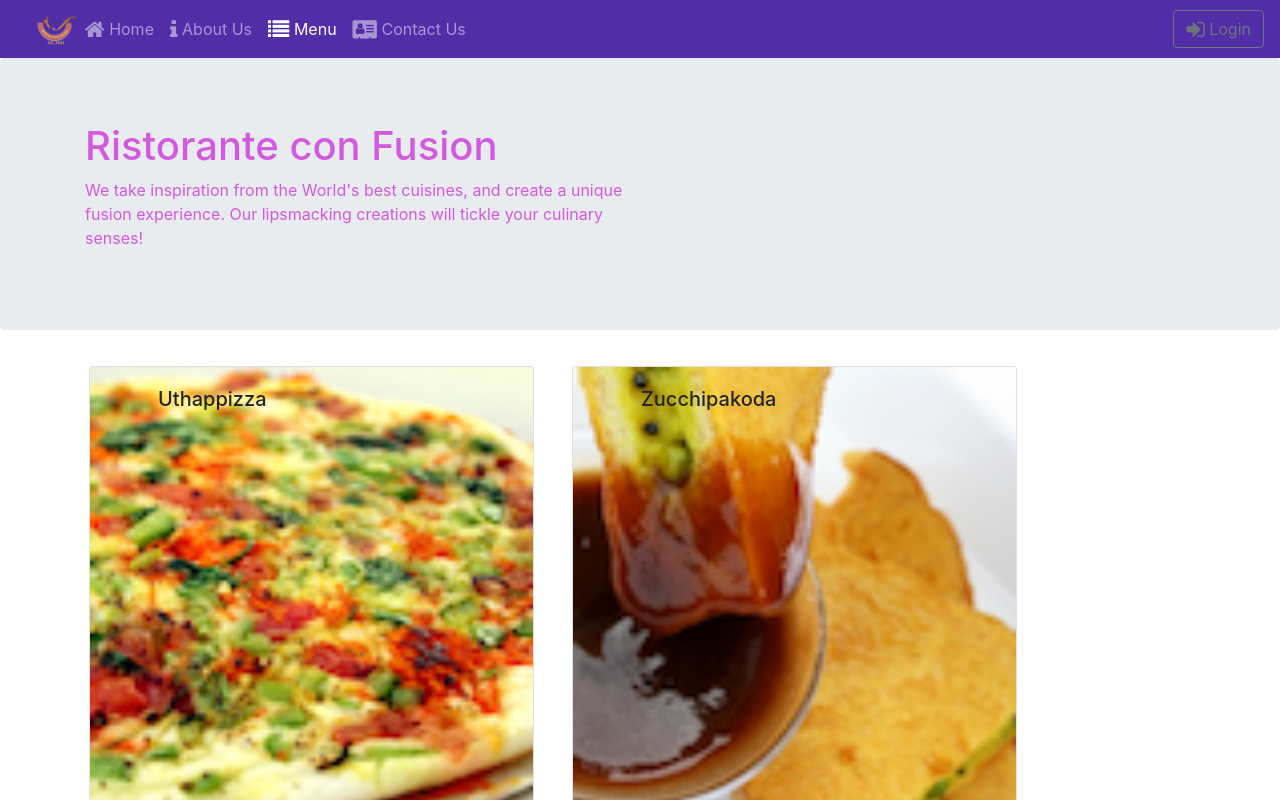
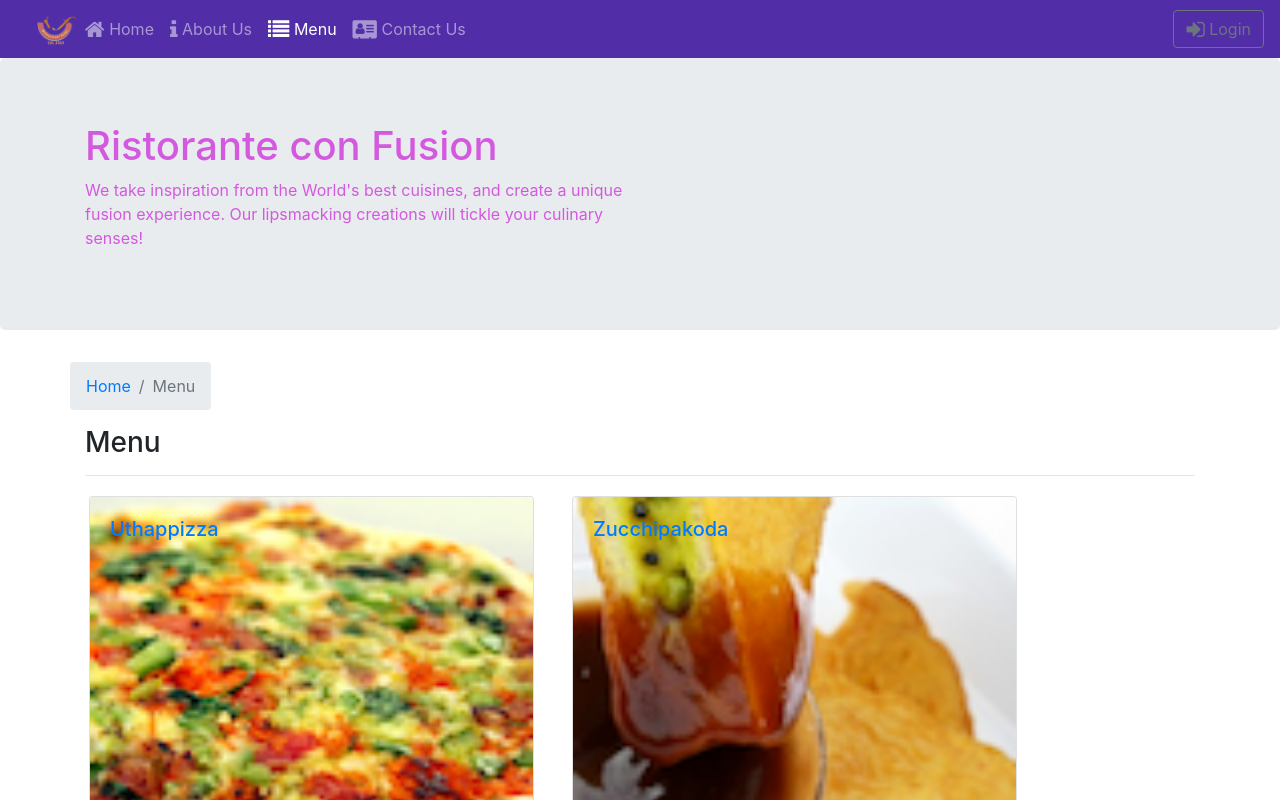
Before and after one commit to TrungNT147/ReactLab, a React (Create React App) app: page /menu in a window 1280 px wide. Shown: the top 800 px of the page. Built offline with nearby package versions, Linux system fonts and the light colour scheme.

Commit message:
fixed errors

```diff
--- a/src/components/DishdetailComponent.js
+++ b/src/components/DishdetailComponent.js
@@ -1,14 +1,11 @@
 import React, { Component } from "react";
-import { Card, CardImg, CardImgOverlay, CardBody, CardText, CardTitle} from 'reactstrap';
+import { Card, CardImg, CardText, CardBody,
+  CardTitle, Breadcrumb, BreadcrumbItem } from 'reactstrap';
+import { Link } from 'react-router-dom';
 
-class DishDetail extends Component {
-  constructor(props) {
-    super(props);
-  }
-
-  renderDish(dish) {
+  function RenderDish({dish}) {
    return (
-    <div className="col-12 col-md-6">
+    <div className="col-12">
       <Card>
         <CardImg width="100%" src={dish.image} alt={dish.name} />
         <CardTitle>{dish.name}</CardTitle>
@@ -18,9 +15,9 @@ class DishDetail extends Component {
    );
   }
 
-  renderComment(comments) {
+  function RenderComments({comments}) {
     return (
-      <div className="col-12 col-md-5">
+      <div className="col-12">
         <h4>Comments</h4>
         {comments.map((comment) => {
           return (
@@ -33,26 +30,33 @@ class DishDetail extends Component {
 
       </div>
     );
-
   }
 
-  render() {
-    if (this.props.dish !== undefined) {
+  const  DishDetail = (props) => {
       return (
         <div className="container">
-          <div className="row">
-              {this.renderDish(this.props.dish)}
-              {this.renderComment(this.props.dish.comments)}
-          </div>
+        <div className="row">
+            <Breadcrumb>
+                <BreadcrumbItem><Link to="/menu">Menu</Link></BreadcrumbItem>
+                <BreadcrumbItem active>{props.dish.name}</BreadcrumbItem>
+            </Breadcrumb>
+            <div className="col-12">
+                <h3>{props.dish.name}</h3>
+                <hr />
+            </div>
         </div>
-      );
+        <div className="row">
+            <div className="col-12 col-md-5 m-1">
+                <RenderDish dish={props.dish} />
+            </div>
+            <div className="col-12 col-md-5 m-1">
+                <RenderComments comments={props.comments} />
+            </div>
+        </div>
+        </div>
+    );
+ }
 
-    } else {
-      return (
-        <div></div>
-      );
-    }
-  }
-}
+
 
 export default DishDetail;
--- a/src/components/HomeComponent.js
+++ b/src/components/HomeComponent.js
@@ -1,11 +1,38 @@
-import React, { Component } from "react";
+import React from 'react';
+import { Card, CardImg, CardText, CardBody,
+    CardTitle, CardSubtitle} from 'reactstrap';
+
+function RenderCard({item}) {
+
+    return(
+        <Card>
+            <CardImg src={item.image} alt={item.name} />
+            <CardBody>
+            <CardTitle>{item.name}</CardTitle>
+            {item.designation ? <CardSubtitle>{item.designation}</CardSubtitle> : null }
+            <CardText>{item.description}</CardText>
+            </CardBody>
+        </Card>
+    );
+
+}
 
 function Home(props) {
-  return(
-    <div className="container">
-      <h4>Home</h4>
-    </div>
-  );
+    return(
+        <div className="container">
+            <div className="row align-items-start">
+                <div className="col-12 col-md m-1">
+                    <RenderCard item={props.dish} />
+                </div>
+                <div className="col-12 col-md m-1">
+                    <RenderCard item={props.promotion} />
+                </div>
+                <div className="col-12 col-md m-1">
+                    <RenderCard item={props.leader} />
+                </div>
+            </div>
+        </div>
+    );
 }
 
 export default Home;
--- a/src/components/MainComponent.js
+++ b/src/components/MainComponent.js
@@ -29,10 +29,21 @@ class Main extends Component {
     this.setState({ selectedDish: dishId })
   }
 
+
   render() {
+    const DishWithId = ({match}) => {
+      return(
+          <DishDetail dish={this.state.dishes.filter((dish) => dish.id === parseInt(match.params.dishId,10))[0]}
+            comments={this.state.comments.filter((comment) => comment.dishId === parseInt(match.params.dishId,10))} />
+      );
+    };
+
     const HomePage = () => {
       return(
           <Home
+          dish={this.state.dishes.filter((dish) => dish.featured)[0]}
+          promotion={this.state.promotions.filter((promo) => promo.featured)[0]}
+          leader={this.state.leaders.filter((leader) => leader.featured)[0]}
           />
       );
     }
@@ -44,6 +55,7 @@ class Main extends Component {
           <Route path="/home" component={HomePage} />
           <Route exact path="/menu" component={() => <Menu dishes={this.state.dishes} />} />
           <Route path="/aboutus" component={() => <About leaders={this.state.leaders} />} />
+          <Route path='/menu/:dishId' component={DishWithId} />
           <Route path='/contactus' component={Contact} />
           <Redirect to="/home" />
         </Switch>
--- a/src/components/MenuComponent.js
+++ b/src/components/MenuComponent.js
@@ -1,30 +1,43 @@
-import React, { Component } from "react";
-import { Card, CardImg, CardImgOverlay, CardBody, CardText, CardTitle } from "reactstrap";
+import React from 'react';
+import { Card, CardImg, CardImgOverlay,
+  CardTitle, Breadcrumb, BreadcrumbItem } from 'reactstrap';
+import { Link } from 'react-router-dom';
 
-class Menu extends Component {
-  constructor(props){
-    super(props);
-
-    this.state = {
-    }
+    function RenderMenuItem ({dish, onClick}) {
+      return (
+          <Card>
+              <Link to={`/menu/${dish.id}`} >
+                  <CardImg width="100%" src={dish.image} alt={dish.name} />
+                  <CardImgOverlay>
+                      <CardTitle>{dish.name}</CardTitle>
+                  </CardImgOverlay>
+              </Link>
+          </Card>
+      );
   }
 
-  render () {
-    const menu = this.props.dishes.map((dish) => {
+    const Menu = (props) => {
+
+        const menu = props.dishes.map((dish) => {
             return (
-        <div key={dish.id} className="col-12 col-md-5 m-1">
-          <Card onClick={() => this.props.onClick(dish.id)}>
-            <CardImg width="100%" src={dish.image} alt={dish.name} />
-            <CardImgOverlay body className="ml-5">
-              <CardTitle>{dish.name}</CardTitle>
-            </CardImgOverlay>
-          </Card>
+                <div className="col-12 col-md-5 m-1"  key={dish.id}>
+                    <RenderMenuItem dish={dish} onClick={props.onClick} />
                 </div>
-      )
+            );
         });
 
         return (
           <div className="container">
+              <div className="row">
+                  <Breadcrumb>
+                      <BreadcrumbItem><Link to="/home">Home</Link></BreadcrumbItem>
+                      <BreadcrumbItem active>Menu</BreadcrumbItem>
+                  </Breadcrumb>
+                  <div className="col-12">
+                      <h3>Menu</h3>
+                      <hr />
+                  </div>
+              </div>
               <div className="row">
                   {menu}
               </div>
@@ -32,6 +45,4 @@ class Menu extends Component {
       );
     }
 
-}
-
 export default Menu;
```
Lines whose indentation alone changed are shown as unchanged.
